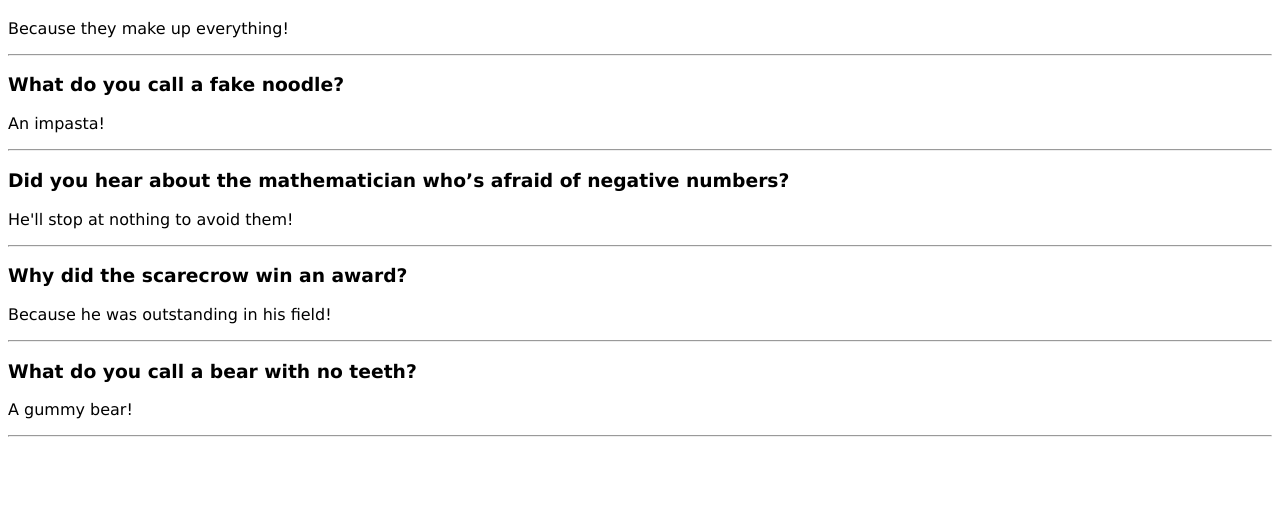
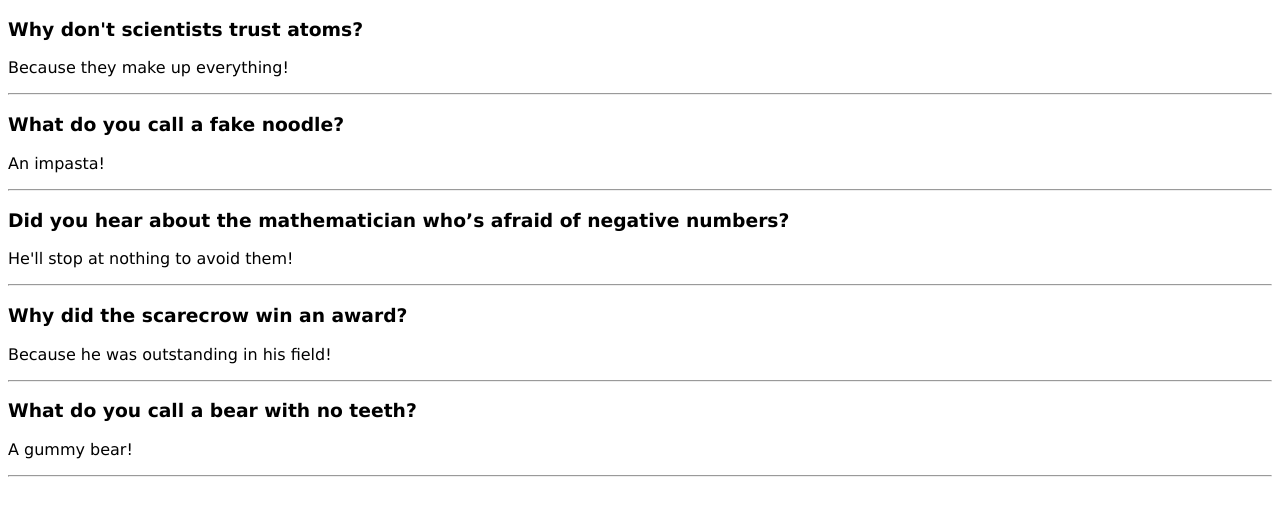
Before and after one commit to JD-R0driguez/react-play-ground, a React (Create React App) app in the folder joke-props/: page / in a window 1280 px wide. Shown: the top 516 px of the page. Built offline with nearby package versions, Linux system fonts and the light colour scheme.

Commit message:
Uploaded joke data base

```diff
--- a/joke-props/src/jokesData.js
+++ b/joke-props/src/jokesData.js
@@ -1,6 +1,6 @@
 export default[
   {
-    cas: "Why don't scientists trust atoms?",
+    setup: "Why don't scientists trust atoms?",
     punchline: "Because they make up everything!"
   },
   {
```
